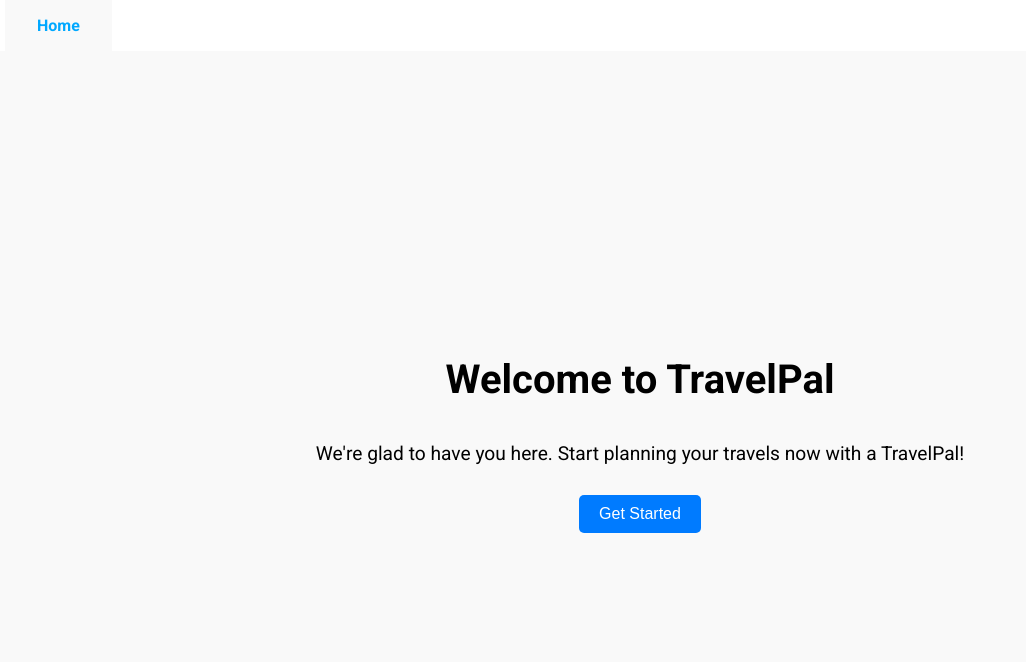
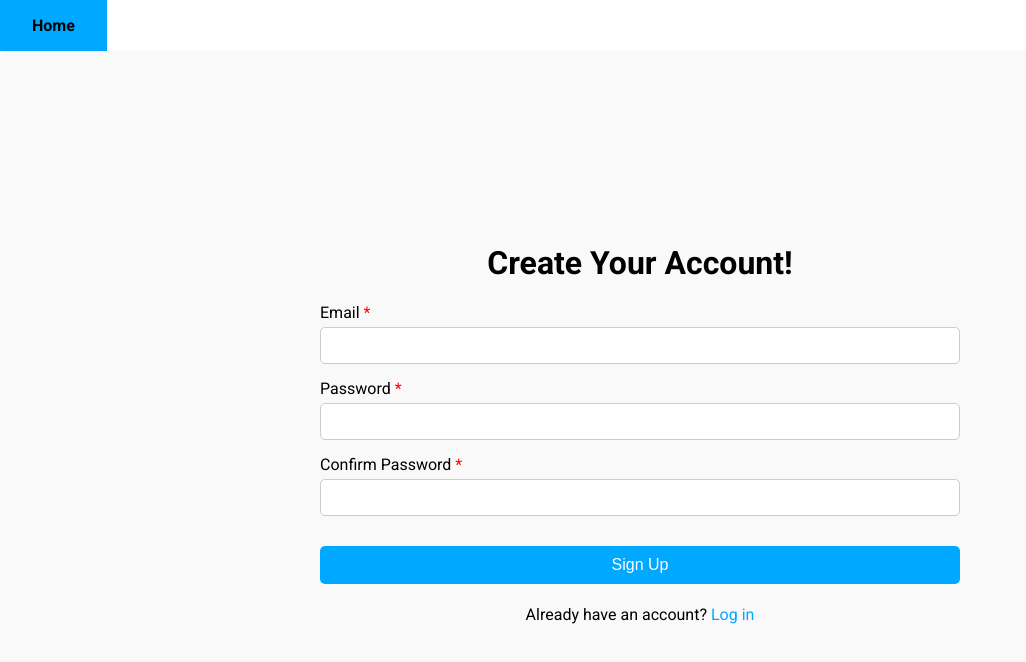
Before and after one commit to rmmhm/TravelPal, a React (Create React App) app in the folder TravelPal/src/main/app/: page /signup in a window 1280 px wide. Before the commit this address led to /welcome. Shown: the top 662 px of the page, without its empty margins (0-1026 px from the left). Built offline with nearby package versions, Linux system fonts and the light colour scheme; no server answers; sample sign-in values are in the browser's storage.

Commit message:
Made UI Changes + login and logout smoother without hitches in navigation

```diff
--- a/TravelPal/src/main/app/src/components/NavBar.css
+++ b/TravelPal/src/main/app/src/components/NavBar.css
@@ -13,8 +13,8 @@
   width: 100vw;
   display: flex;
   justify-content: space-between;
-  padding-left: 5px;
-  padding-right: 5px;
+  padding-left: 0px;
+  padding-right: 0px;
   margin: 0;
   list-style: none;
 }
@@ -35,15 +35,36 @@
   padding-bottom: 1rem;
 }
 
+nav ul li a.active-link:hover {
+  background-color: #00a8ff;
+  color: white;
+}
+
 nav ul li a:hover {
-  background-color: #f9f9f9;
+  background-color: #00a8ff;
+  color: white;
+}
+
+nav ul li a.active-link {
+  background-color: white;
   color: #00a8ff;
 }
 
-nav ul li a.active-link {
-  background-color: #f9f9f9;
-  color: #00a8ff;
+.logging-out-indicator {
+  position: fixed; /* Fixed position to overlay on the screen */
+  top: 50%; /* Center vertically */
+  left: 50%; /* Center horizontally */
+  transform: translate(-50%, -50%); /* Adjust for centering */
+  background-color: rgba(0, 0, 0, 0.8); /* Semi-transparent background */
+  color: white; /* White text color */
+  padding: 20px; /* Padding around the text */
+  border-radius: 5px; /* Rounded corners */
+  font-size: 1.2em; /* Larger font size */
+  z-index: 1000; /* High z-index to overlay other elements */
+  text-align: center; /* Center the text */
 }
+
+
 
 .logout-link {
   color: red;
--- a/TravelPal/src/main/app/src/components/NavBar.js
+++ b/TravelPal/src/main/app/src/components/NavBar.js
@@ -4,19 +4,39 @@
 
 const NavBar = () => {
   const [isAuthenticated, setIsAuthenticated] = useState(false);
+  const [isLoggingOut, setIsLoggingOut] = useState(false);
+  const [isLoading, setIsLoading] = useState(true);
+  const [shouldValidate, setShouldValidate] = useState(false);
   const navigate = useNavigate();
   const location = useLocation();
 
   useEffect(() => {
-    if (!isAuthenticated) {
-      console.log(location.pathname);
+    const handleStorageTokenChange = () => {
+      setShouldValidate(true);
+    };
+    window.addEventListener("tokenChange", handleStorageTokenChange);
+
+    return () => {
+      window.removeEventListener("tokenChange", handleStorageTokenChange);
+    };
+  }, [navigate]);
+
+  useEffect(() => {
+    if (!isAuthenticated && !isLoggingOut && !shouldValidate && !isLoading) {
       if (location.pathname.includes("/map")) {
-        navigate("/welcome");
+        // navigate("/welcome");
       }
-    } else {
+    } else if (isAuthenticated && !isLoading && !isLoggingOut) {
       navigate("/map");
     }
-  }, [isAuthenticated, location.pathname, navigate]);
+  }, [
+    isAuthenticated,
+    isLoggingOut,
+    location.pathname,
+    navigate,
+    isLoading,
+    shouldValidate,
+  ]);
 
   useEffect(() => {
     const validateToken = async () => {
@@ -36,6 +56,7 @@
 
           if (response.ok) {
             setIsAuthenticated(true);
+            console.log("validation authentication");
           } else {
             setIsAuthenticated(false);
             console.error("Failed to validate token");
@@ -44,15 +65,18 @@
         } catch (error) {
           console.error("Error validating token: ", error);
           setIsAuthenticated(false);
-          navigate("/welcome");
         }
       }
+      setIsLoading(false);
     };
 
     validateToken();
-  }, [navigate]);
+    setShouldValidate(false);
+  }, [navigate, shouldValidate, isLoading]);
 
-  const handleLogout = async () => {
+  const handleLogout = async (event) => {
+    event.preventDefault();
+    setIsLoggingOut(true);
     let token = localStorage.getItem("token");
     let response = await fetch(
       `${process.env.REACT_APP_SERVER_URL}/api/auth/logout`,
@@ -69,11 +93,13 @@
       localStorage.removeItem("token");
       setIsAuthenticated(false);
       navigate("/login");
+      setIsLoggingOut(false); // Update logout state
+      // After successful logout and setting isLoggingOut to false, navigate
     } else {
       console.error("Failed to log out");
       console.log(await response.text());
       setIsAuthenticated(false);
-      navigate("/welcome");
+      setIsLoggingOut(false); // Ensure we stop showing logging out state
     }
   };
 
@@ -93,12 +119,15 @@
         {/* replace with logged in check */}
         {isAuthenticated && (
           <li>
-            <NavLink to="/welcome" className="logout-link" onClick={handleLogout}>
+            <NavLink to="#" className="logout-link" onClick={handleLogout}>
               Logout
             </NavLink>
           </li>
         )}
       </ul>
+      {isLoggingOut && (
+        <div className="logging-out-indicator">Logging Out...</div>
+      )}
     </nav>
   );
 };
--- a/TravelPal/src/main/app/src/index.css
+++ b/TravelPal/src/main/app/src/index.css
@@ -7,6 +7,8 @@
   display: flex;
   -webkit-font-smoothing: antialiased;
   -moz-osx-font-smoothing: grayscale;
+  overflow-x: hidden;
+  overflow-y: hidden;
 }
 
 code {
--- a/TravelPal/src/main/app/src/pages/Login.js
+++ b/TravelPal/src/main/app/src/pages/Login.js
@@ -32,6 +32,8 @@
       return;
     }
 
+    // localStorage.setItem("isLoggingIn", "true"); // Set flag in local storage
+
     try {
       const response = await fetch(
         `${process.env.REACT_APP_SERVER_URL}/api/auth/login`,
@@ -48,16 +50,17 @@
 
       if (response.ok) {
         const data = await response.text();
-        console.log(data);
         localStorage.setItem("token", data);
-        console.log("Logged in successfully");
-        navigate("/map");
+        // The navbar will autoredirect
+        window.dispatchEvent(new Event("tokenChange"));
       } else {
         console.error("Failed to log in");
         console.log(await response.text());
       }
     } catch (error) {
       console.error("Error logging in: ", error);
+    } finally {
+      // localStorage.removeItem("isLoggingIn"); // Clear flag in local storage
     }
   };
 
--- a/TravelPal/src/main/app/src/pages/Signup.js
+++ b/TravelPal/src/main/app/src/pages/Signup.js
@@ -60,7 +60,8 @@
         console.log(data);
         localStorage.setItem("token", data);
         console.log("Signed up successfully");
-        navigate("/login");
+        // The navbar will auto redirect
+        window.dispatchEvent(new Event("tokenChange"));
       } else {
         console.error("Failed to sign up");
         console.log(await response.text());
```
